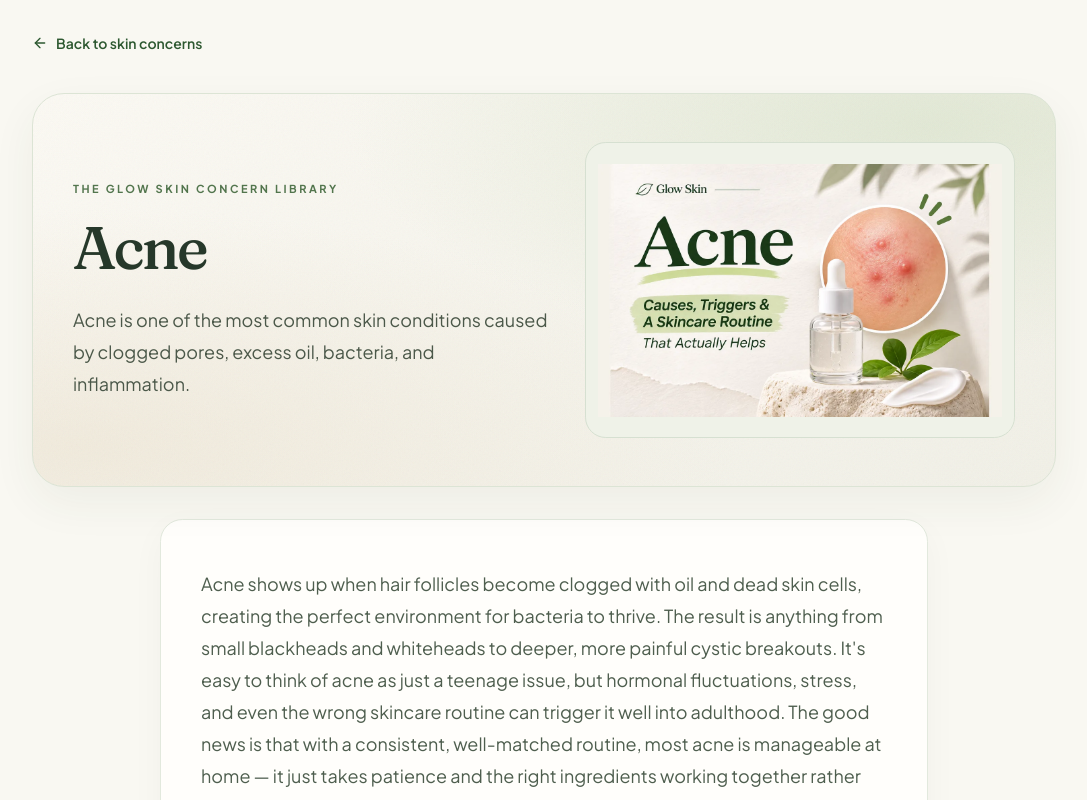
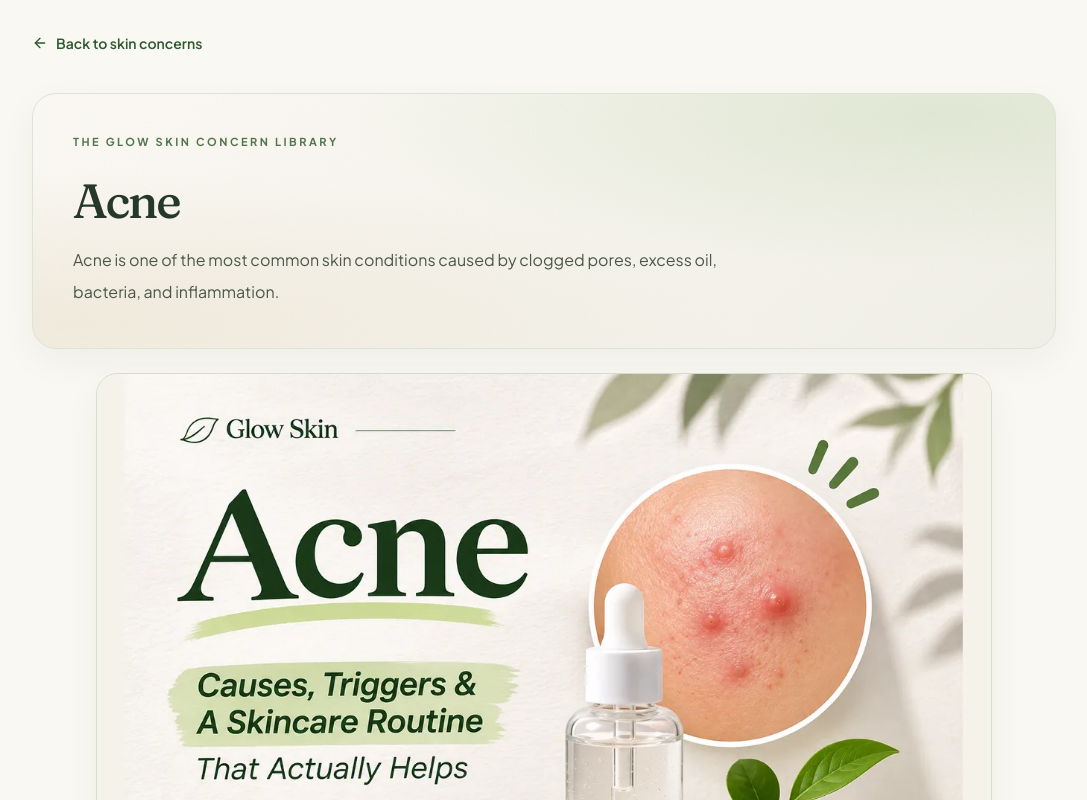
Before and after one commit to education03741-lab/my-website, a Next.js app: page /skin-concerns/acne in a window 1280 px wide. Shown: the part 120-920 px from the top of the page, without its empty margins (96-1183 px from the left). Built offline with nearby package versions, Linux system fonts and the light colour scheme.

Commit message:
Fix: show full-width uncropped concern covers below editorial header

```diff
--- a/app/(site)/skin-concerns/[slug]/page.tsx
+++ b/app/(site)/skin-concerns/[slug]/page.tsx
@@ -124,31 +124,40 @@ export default async function SkinConcernPage({ params }: PageProps) {
             <ArrowLeft className="h-4 w-4" aria-hidden="true" /> Back to skin concerns
           </Link>
 
-          <header className="gs-mineral-surface relative isolate mt-7 overflow-hidden rounded-[2rem] border border-[#DCE4D5] px-6 py-10 shadow-[0_16px_45px_rgba(46,63,42,.06)] sm:px-10 sm:py-12">
-            <div className={`relative z-10 grid items-center gap-9 ${concern.image ? "lg:grid-cols-[1.05fr_.95fr]" : ""}`}>
-              <div>
+          <header className="gs-mineral-surface relative isolate mt-7 overflow-hidden rounded-[1.5rem] border border-[#DCE4D5] px-6 py-8 shadow-[0_12px_35px_rgba(46,63,42,.05)] sm:px-10 sm:py-10">
+            <div className="relative z-10 max-w-3xl">
               <p className="mb-4 text-[11px] font-bold uppercase tracking-[.23em] text-[#52754D] dark:text-[#C5DCBB]">THE GLOW SKIN CONCERN LIBRARY</p>
-                <h1 className="mt-0 font-heading text-4xl font-medium leading-[1.1] tracking-[-.045em] !text-[#26382A] dark:!text-[#F7F6EF] sm:text-6xl">
+              <h1 className="font-heading text-4xl font-medium leading-[1.1] tracking-[-.045em] !text-[#26382A] dark:!text-[#F7F6EF] sm:text-5xl">
                 {concern.title}
               </h1>
-                <p className="mt-6 text-base leading-8 text-[#4B5849] dark:text-[#D6E2D0] sm:text-lg">
+              <p className="mt-4 max-w-2xl text-base leading-8 text-[#4B5849] dark:text-[#D6E2D0]">
                 {concern.description}
               </p>
             </div>
+          </header>
+
           {concern.image && (
-                <div className="relative aspect-[16/11] overflow-hidden rounded-[1.3rem] border border-[#D6E0D1] bg-[#EFF2E8] dark:border-[#536B55] dark:bg-[#435444]">
+            <figure className="mx-auto mt-6 w-full max-w-4xl overflow-hidden rounded-[1.35rem] border border-[#D6E0D1] bg-[#F1F3EA] shadow-[0_14px_35px_rgba(46,63,42,.05)] dark:border-[#536B55] dark:bg-[#435444]">
+              <a
+                href={concern.image}
+                target="_blank"
+                rel="noopener noreferrer"
+                className="block focus-visible:outline-2 focus-visible:outline-offset-[-3px] focus-visible:outline-[#2B552D]"
+                aria-label={`Open the full-size ${concern.title} cover`}
+              >
+                <div className="relative aspect-[16/10] w-full">
                   <Image
                     src={concern.image}
-                    alt={concern.title}
+                    alt={`${concern.title} guide cover`}
                     fill
-                    sizes="(max-width: 1024px) 100vw, 42vw"
                     priority
-                    className="object-contain p-3"
+                    sizes="(max-width: 640px) 100vw, (max-width: 1024px) 85vw, 896px"
+                    className="object-contain"
                   />
                 </div>
+              </a>
+            </figure>
           )}
-            </div>
-          </header>
 
           <div className="mx-auto mt-8 max-w-3xl rounded-[1.4rem] border border-[#E2E9DD] bg-[#FFFEFB] px-6 py-10 shadow-[0_10px_34px_rgba(44,59,42,.035)] dark:border-[#526B54] dark:bg-[#303D33] sm:px-10 sm:py-12">
             <article className="text-base leading-8 text-[#4E5E4E] dark:text-[#D4DECF] sm:text-lg">
```
Lines whose indentation alone changed are shown as unchanged.
